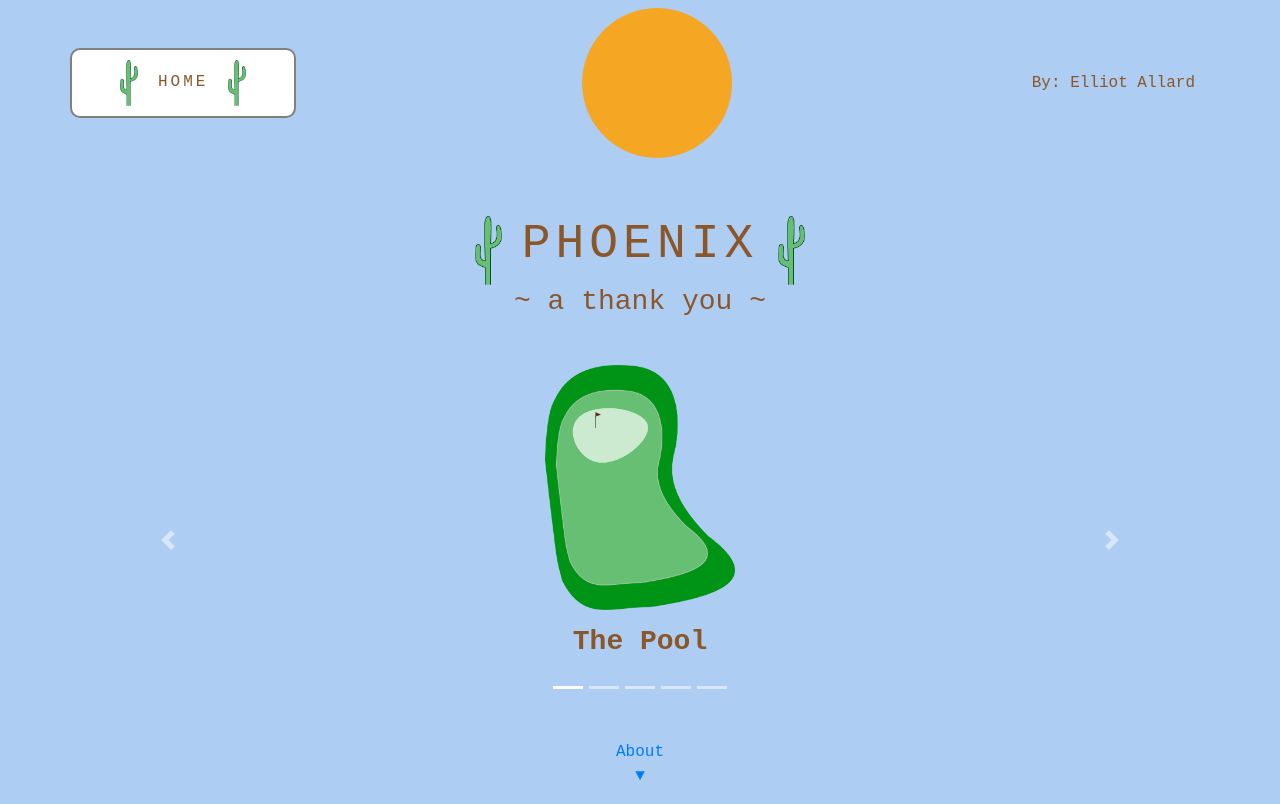
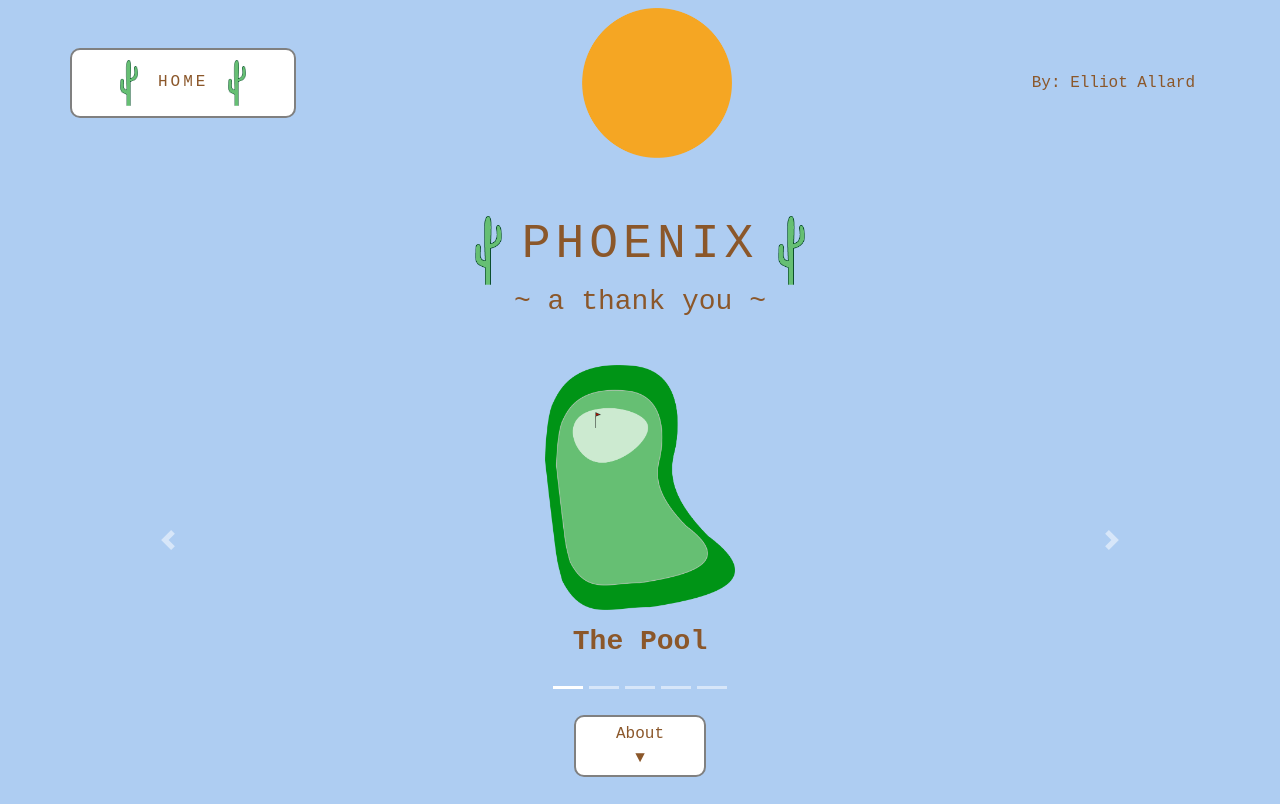
Before and after one commit to elliotallard/phoenix-memoir, a React (Create React App) app: page /places in a window 1280 px wide. Built offline with nearby package versions, Linux system fonts and the light colour scheme.

Commit message:
almost done, just need a photo of the canal

```diff
--- a/src/containers/HomePage/HomePage.css
+++ b/src/containers/HomePage/HomePage.css
@@ -35,7 +35,7 @@
 
 
 .scrollBox {
-  height: 375px;
+  height: 350px;
 }
 
 
@@ -45,6 +45,22 @@
   /*font-size: 4rem;*/
   margin: 0px 40px 0px 40px;
 }
+
+
+.DownButton p {
+  background-color: #FFFFFF;
+  color: #8B572A;
+  justify-content: center;
+  padding: 5px 40px 5px 40px;
+  border: 2px solid grey;
+  border-radius: 10px;
+  background-color: white;
+}
+
+
+
+
+
 
 .IntroText {
   font-size: 1.2rem;
--- a/src/containers/HomePage/HomePage.js
+++ b/src/containers/HomePage/HomePage.js
@@ -36,7 +36,7 @@ const homePage = () => {
 
 
       <div className="container">
-
+        <div className="row">
           <div className="DownButton">
             <Link
                     key='about'
@@ -45,6 +45,7 @@ const homePage = () => {
 
                <p> About <br/>▼ </p>
             </Link>
+          </div>
         </div>
 
 
--- a/src/containers/PlacePage/placeList.js
+++ b/src/containers/PlacePage/placeList.js
@@ -67,7 +67,7 @@ export default [
     name: "The Canal Behind My Apt",
     course: GC5,
     photos: [Crack, Filled],
-    keyline: "A cool spot. Would walk / run alongside of it, look in and see various inhabitants. Getting jumped on by dogs, some scratched more than others.",
+    keyline: "Would walk / run alongside of it, look in and see various inhabitants. Getting jumped on by dogs, some scratched more than others.",
   },
 
   {
```
Lines whose indentation alone changed are shown as unchanged.
